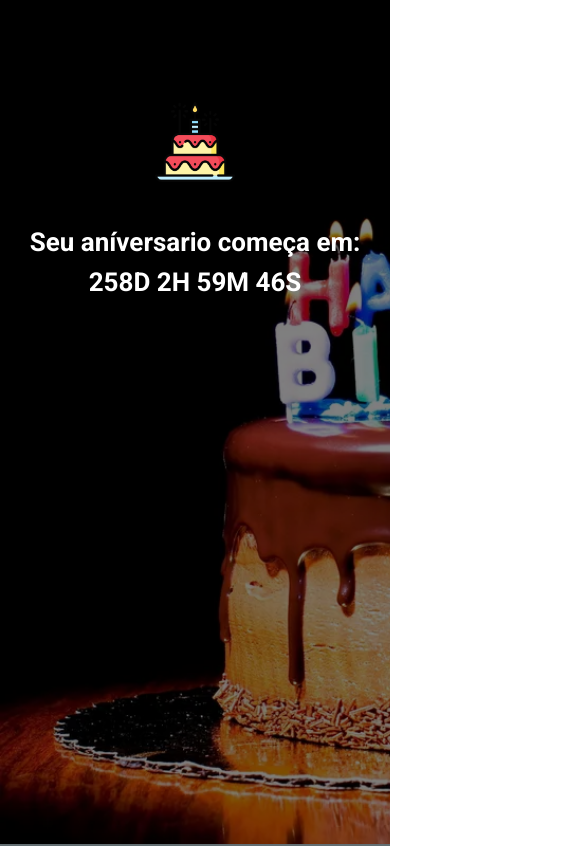
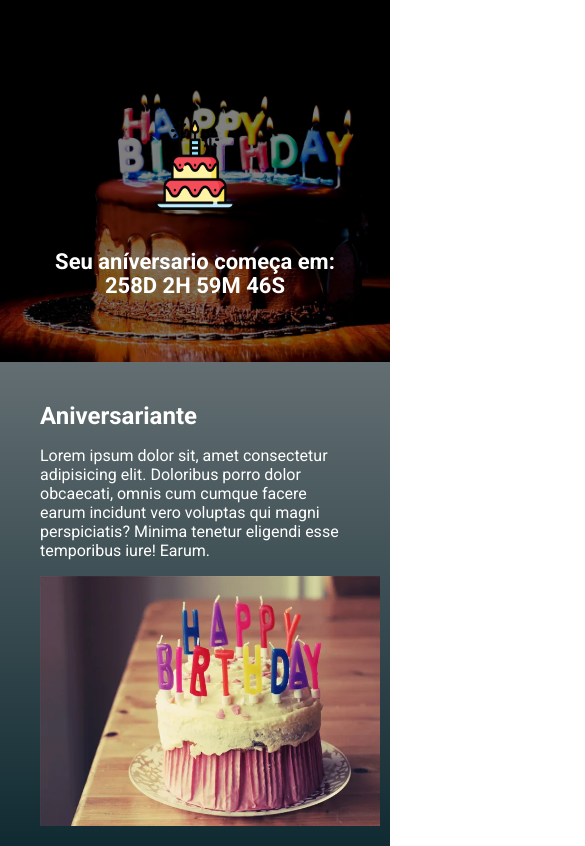
Before and after one commit to Lucashtl/landingPage-aniversario, a website built with Parcel: page src/index.html in a window 390 px wide. Shown: the top 846 px of the page, 585 px wide, since content can reach past the window. Built offline with nearby package versions, Linux system fonts and the light colour scheme.

Commit message:
consertando responsabilidade

```diff
--- a/src/styles/_aniversario.scss
+++ b/src/styles/_aniversario.scss
@@ -7,6 +7,8 @@
         max-width: 800px;
         gap: 40px;
         align-items: center;
+
+
     }
 
     &__details{
@@ -22,4 +24,16 @@
     &__logo{
         height: 250px;
     }
+
+    @media (max-width: 640px){
+        .container{
+            display: block;
+
+        }
+
+        &__logo{
+            width: 340px;
+            margin-top:16px;
+        }
+    }
 }
--- a/src/styles/_hero.scss
+++ b/src/styles/_hero.scss
@@ -8,6 +8,8 @@
 .container{
     padding-top: 80px ;
     position: relative;
+
+
 }
 
 
@@ -41,5 +43,28 @@
         }
     }
 
+    @media (max-width:640px){
+        height: 100%;
+
+        .container{
+            display: block;
+            width: 100%;
+        }
+
+        padding: 40px 0;
+        &__logo{
+            height: 90px;
+        }
+        &__text{
+            font-size: 22px;
+            line-height: 24px;
+            margin: 24px 0;
+        }
+    }
+    @media (max-width: 1024px){
+        background-size: cover;
+
+
+    }
 
 }
--- a/src/styles/main.scss
+++ b/src/styles/main.scss
@@ -9,7 +9,14 @@
 }
 
 .container{
-    max-width: 960px;
     width: 100%;
     margin: 0 auto;
+
+    @media (max-width: 640px){
+        max-width: 80%;
+    }
+
+    @media (max-width: 1024px){
+        max-width: 90%;
+    }
 }
```
